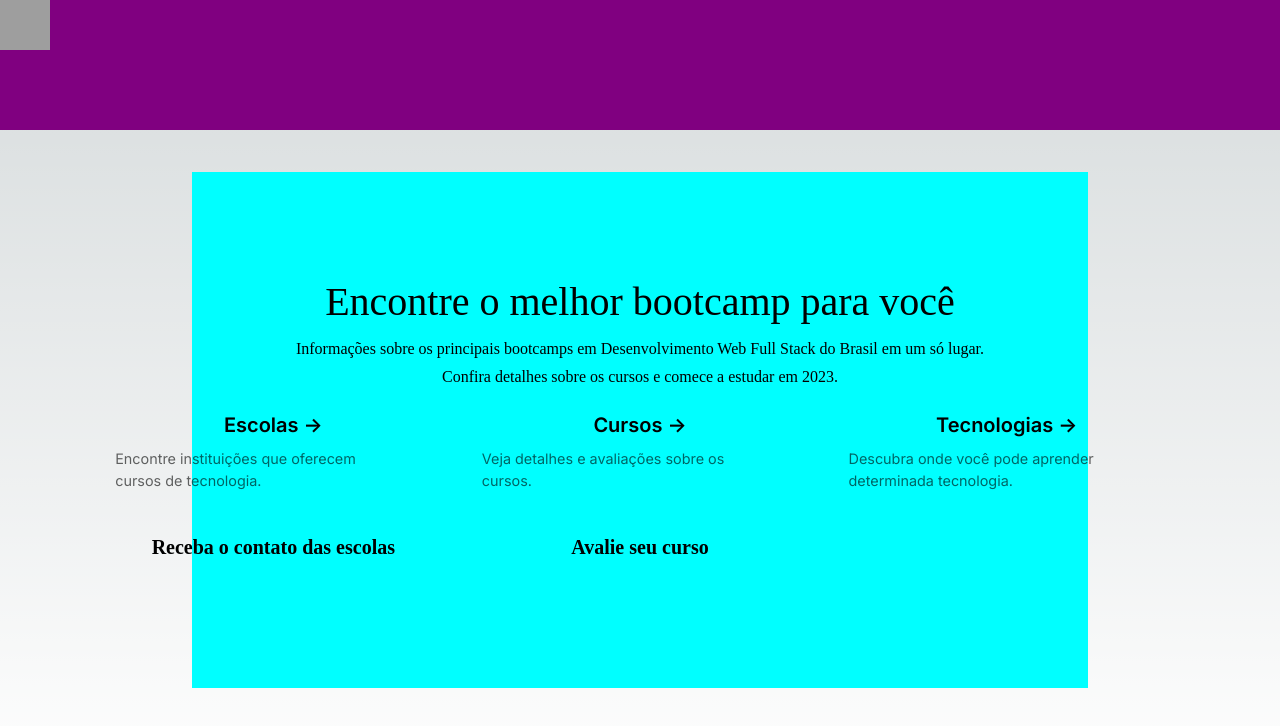
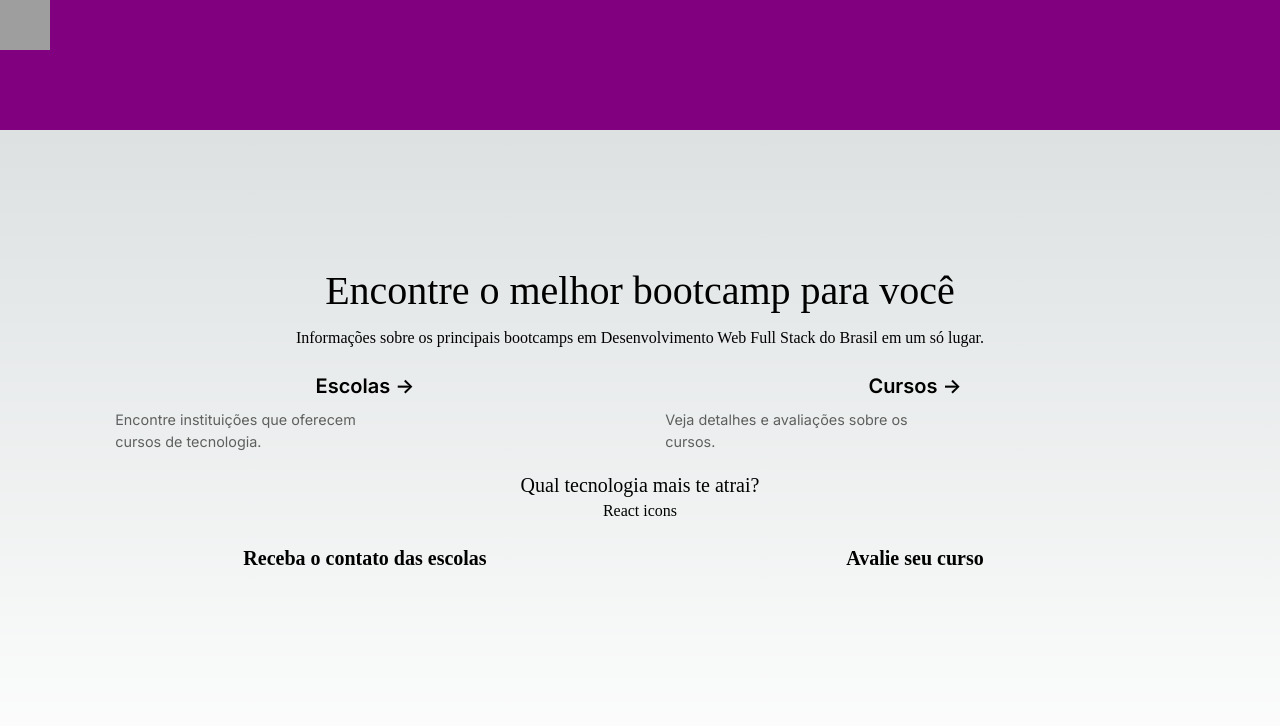
Before and after one commit to acdayane/TechHub-front, a Next.js app: page / in a window 1280 px wide. Shown: the top 726 px of the page. Built offline with nearby package versions, Linux system fonts and the light colour scheme; grey boxes are pictures that could not be loaded.

Commit message:
style: basic layout index page

```diff
--- a/src/pages/courses.tsx
+++ b/src/pages/courses.tsx
@@ -1,4 +1,5 @@
 import Link from "next/link"
+import styles from '@/styles/Home.module.css'
 
 export default function Courses() {
     return (
--- a/src/pages/index.tsx
+++ b/src/pages/index.tsx
@@ -6,6 +6,8 @@ import Link from 'next/link'
 const inter = Inter({ subsets: ['latin'] })
 
 export default function Home() {
+
+  const image = "<Image src='https://media.istockphoto.com/id/1071467916/photo/group-of-young-students-working-on-an-assignment.jpg?s=612x612&w=0&k=20&c=LI91Y0Ygig3j6tKJQEWyCEd_yWXzTfPYXfWzx_3-VN4='/>"
   return (
     <>
       <Head>
@@ -18,7 +20,6 @@ export default function Home() {
         <div className={styles.containerMain}>
           <h1>Encontre o melhor bootcamp para você</h1>
           <p>Informações sobre os principais bootcamps em Desenvolvimento Web Full Stack do Brasil em um só lugar.</p>
-          <p>Confira detalhes sobre os cursos e comece a estudar em 2023.</p>
           <div className={styles.grid}>
             <div className={styles.card}>
                 <Link href="/schools">
@@ -40,17 +41,9 @@ export default function Home() {
                 </p>
               </Link>
             </div>
-            <div className={styles.card}>
-                <Link href="/technologies">
-                <h2 className={inter.className}>
-                  Tecnologias&nbsp;<span>-&gt;</span>
-                </h2>
-                <p className={inter.className}>
-                  Descubra onde você pode aprender determinada tecnologia.
-                </p>
-              </Link>
-            </div>
           </div>
+          <h2>Qual tecnologia mais te atrai?</h2>
+          <p>React icons</p>
           <div className={styles.grid}>
             <div className={styles.card}>
               <h2>Receba o contato das escolas</h2>
--- a/src/pages/technologies.tsx
+++ /dev/null
@@ -1,5 +0,0 @@
-export default function Technologies() {
-    return (
-        <div>technologies</div>
-    )
-}
--- a/src/styles/Home.module.css
+++ b/src/styles/Home.module.css
@@ -30,8 +30,6 @@
   min-height: 60vh;
   width: 70vw;
   margin-top: 60px;
-  font-size: 20px;
-  background-color: aqua;
 }
 
 .header {
@@ -45,7 +43,7 @@
 
 .grid {
   display: grid;
-  grid-template-columns: repeat(3, minmax(33%, auto));
+  grid-template-columns: repeat(2, minmax(50%, auto));
   width: var(--max-width);
 }
 
```
Also changed, not shown: src/pages/schools.tsx (+6 -1 lines).
